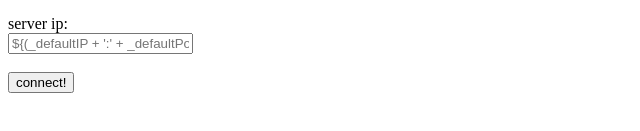
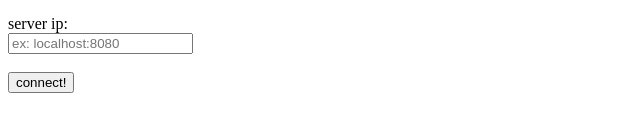
Before and after one commit to jardimdanificado/moscaonline, a plain HTML site: page client/index.html in a window 1280 px wide. Shown: the part 179-310 px from the top of the page, 0-640 px from the left. Drawn offline with Linux system fonts and the light colour scheme.

Commit message:
some debug changes

```diff
--- a/client/index.html
+++ b/client/index.html
@@ -18,7 +18,7 @@
     <br>
         <label for="_ip" id="label_ip">server ip:</label>
     <br>
-        <input type="text" id="_ip" placeholder="${(_defaultIP + ':' + _defaultPort)}">
+        <input type="text" id="_ip" placeholder="ex: localhost:8080"">
     <br>
     <br>
         <script>
--- a/client/login.js
+++ b/client/login.js
@@ -36,6 +36,7 @@ export async function spawnRoomMenu(roomlist)
     select.appendChild(optionNew);
 
     let opt = {}
+    console.log(roomlist)
     for (let i = 0; i < roomlist.length; i++)
     {
         opt = document.createElement("option")
@@ -126,6 +127,7 @@ export async function connectToServer()
                     jsonGET(__url,{username:credentials.user,type:'getRoomList'}).then(async (result)=>
                     {
                         roomlist = await result.json();
+                        console.log(roomlist)
                         await spawnRoomMenu(roomlist);
                         let _canvas = document.createElement("canvas");
                         _canvas.setAttribute('id','canvas');
--- a/server/src/methods.mjs
+++ b/server/src/methods.mjs
@@ -37,6 +37,7 @@ get._getRoomList = function(data,res,roomdb)
  *
  *
 *******************************************************************/
+
 
 
 post._login = function(data,res,userdb)
@@ -79,7 +80,7 @@ patch._createRoom = function(data,res,userdb,roomdb)
 {
     if (userdb[data.user].key === data.key)
     {
-        roomdb[data.roomname] = (new Room(data.roomname,data.user,data.allowed))
+        roomdb[data.roomname] = new Room(data.roomname,data.user,data.allowed)
     }
 }
 
```
